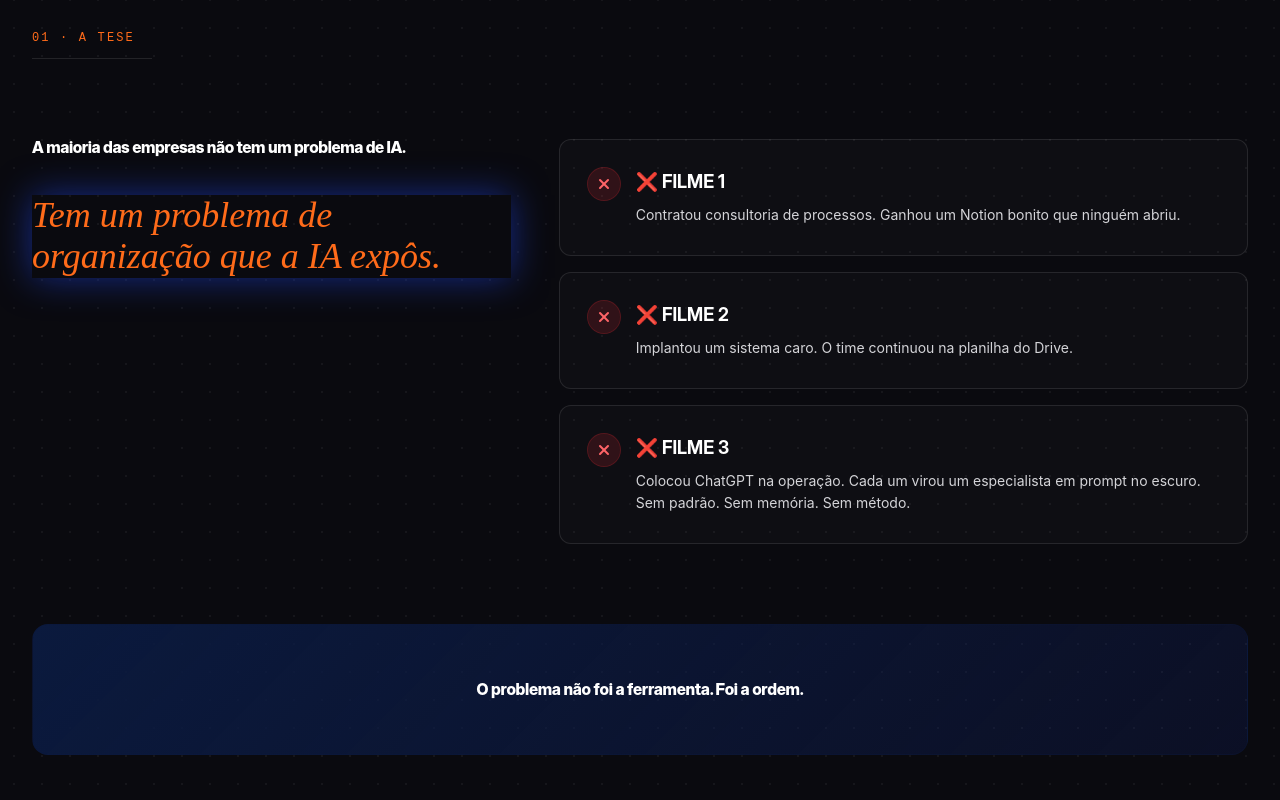
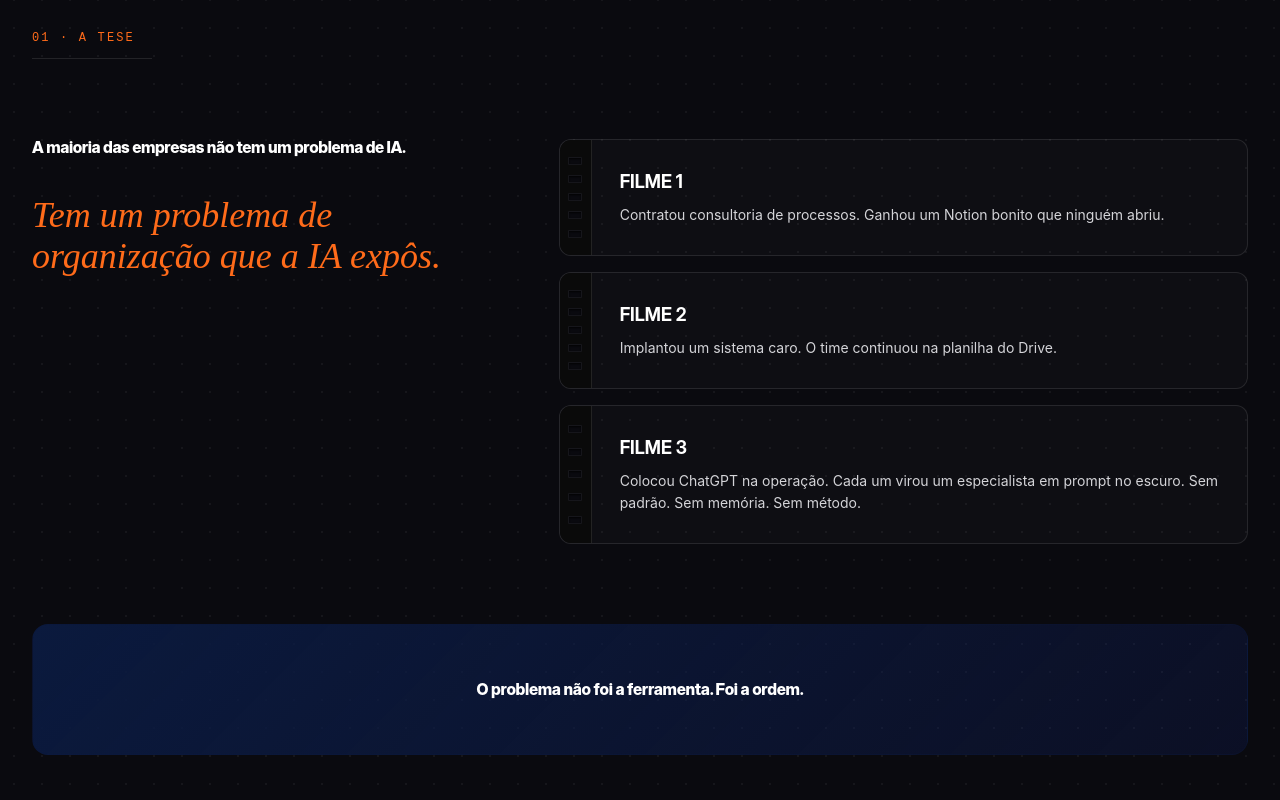
Before and after one commit to VanguardIA-Tech/pagina-institucional, a React (Vite) app: page / in a window 1280 px wide. Shown: the part 1020-1820 px from the top of the page. Built offline with nearby package versions, Linux system fonts and the light colour scheme.

Commit message:
style: remove individual card pricing, remove text glows, and design vintage filmstrip borders on Tese cards

```diff
--- a/src/components/sections/EscadaICIA.tsx
+++ b/src/components/sections/EscadaICIA.tsx
@@ -7,8 +7,6 @@ type Plano = {
   name: string
   tag?: { icon: 'star' | 'patent'; label: string }
   headline: string
-  price: string
-  priceCaption: string
   heightClass: string
   pxHeight: number
   inclui: string[]
@@ -26,10 +24,8 @@ const PLANOS: Plano[] = [
     level: '01',
     name: 'ICIA START',
     headline: 'A entrada estratégica.',
-    price: 'R$ 25k',
-    priceCaption: 'setup único · R$ 12,9k/mês',
-    heightClass: 'lg:h-[480px]',
-    pxHeight: 480,
+    heightClass: 'lg:h-[410px]',
+    pxHeight: 410,
     inclui: [
       'CNH da IA para áreas críticas',
       'Diagnóstico DEEP inicial',
@@ -49,10 +45,8 @@ const PLANOS: Plano[] = [
     name: 'ICIA CORE',
     tag: { icon: 'star', label: 'RECOMENDADO' },
     headline: 'A transformação multissetorial.',
-    price: 'R$ 65k',
-    priceCaption: 'setup + R$ 28,9k/mês',
-    heightClass: 'lg:h-[540px]',
-    pxHeight: 540,
+    heightClass: 'lg:h-[470px]',
+    pxHeight: 470,
     inclui: [
       'CNH da IA em múltiplas áreas',
       'DEEP + PEI completos',
@@ -75,10 +69,8 @@ const PLANOS: Plano[] = [
     name: 'ICIA OS',
     tag: { icon: 'patent', label: 'PATENTEADO' },
     headline: 'O sistema nervoso completo.',
-    price: 'Sob consulta',
-    priceCaption: 'a partir de R$ 180k/mês',
-    heightClass: 'lg:h-[600px]',
-    pxHeight: 600,
+    heightClass: 'lg:h-[530px]',
+    pxHeight: 530,
     inclui: [
       'Sistema entre sistemas',
       'Agentes orquestrados',
@@ -196,20 +188,7 @@ export default function EscadaICIA() {
                 </p>
               </div>
 
-              <div
-                className="px-7 py-5 border-y border-white/10"
-                style={{ background: 'rgba(255,255,255,0.02)' }}
-              >
-                <p
-                  className="font-display font-extrabold leading-none animate-pulse-glow"
-                  style={{ fontSize: '32px', color: p.color }}
-                >
-                  {p.price}
-                </p>
-                <p className="font-mono text-[11px] text-va-gray-500 mt-1">
-                  {p.priceCaption}
-                </p>
-              </div>
+              <div className="h-px bg-white/10 mx-7" />
 
               <div className="px-7 py-6 flex-1">
                 <p className="font-mono text-[10px] uppercase tracking-[0.2em] text-va-gray-500 mb-3">
--- a/src/components/sections/Hero.tsx
+++ b/src/components/sections/Hero.tsx
@@ -167,7 +167,7 @@ export default function Hero() {
                 href={CTA_PRIVATE}
                 target="_blank"
                 rel="noopener noreferrer"
-                className="inline-flex items-center justify-center gap-2 bg-va-blue-electric hover:bg-va-blue-glow text-white font-semibold px-7 py-4 rounded-full transition-colors text-base animate-pulse-glow"
+                className="inline-flex items-center justify-center gap-2 bg-va-blue-electric hover:bg-va-blue-glow text-white font-semibold px-7 py-4 rounded-full transition-colors text-base"
               >
                 EMPRESAS ▶
               </a>
--- a/src/components/sections/Tese.tsx
+++ b/src/components/sections/Tese.tsx
@@ -1,5 +1,4 @@
 import { motion } from 'framer-motion'
-import { X } from 'lucide-react'
 import RevealSection, { revealItemVariants } from '../ui/RevealSection'
 
 const FILMES = [
@@ -77,7 +76,7 @@ export default function Tese() {
             </h2>
 
             <p
-              className="mt-10 font-editorial italic text-va-orange-vivid leading-[1.15] text-balance animate-pulse-glow"
+              className="mt-10 font-editorial italic text-va-orange-vivid leading-[1.15] text-balance"
               style={{ fontSize: 'clamp(24px, 3vw, 36px)' }}
             >
               Tem um problema de organização que a IA expôs.
@@ -92,20 +91,24 @@ export default function Tese() {
                 initial="hidden"
                 whileInView="visible"
                 viewport={{ once: true, amount: 0.4 }}
-                className="border border-white/10 bg-white/[0.02] rounded-xl p-6 lg:p-7 hover:border-red-500/30 transition-colors"
+                className="border border-white/10 bg-white/[0.02] rounded-xl flex overflow-hidden hover:border-white/20 transition-colors group"
               >
-                <div className="flex items-start gap-4">
-                  <span className="shrink-0 inline-flex items-center justify-center w-8 h-8 rounded-full bg-red-500/15 text-red-400 ring-1 ring-red-500/30">
-                    <X size={16} strokeWidth={3} />
-                  </span>
-                  <div>
-                    <h3 className="font-display font-bold text-lg text-white mb-2">
-                      ❌ {f.title}
-                    </h3>
-                    <p className="text-sm text-va-gray-200 leading-relaxed">
-                      {f.body}
-                    </p>
-                  </div>
+                {/* Vintage Filmstrip Left Edge */}
+                <div className="w-8 shrink-0 bg-neutral-950 border-r border-white/10 flex flex-col justify-around py-3 items-center min-h-full">
+                  <div className="w-3.5 h-2 bg-va-black rounded-[1px] border border-white/5 shadow-[inset_0_1px_2px_rgba(0,0,0,0.8)]" />
+                  <div className="w-3.5 h-2 bg-va-black rounded-[1px] border border-white/5 shadow-[inset_0_1px_2px_rgba(0,0,0,0.8)]" />
+                  <div className="w-3.5 h-2 bg-va-black rounded-[1px] border border-white/5 shadow-[inset_0_1px_2px_rgba(0,0,0,0.8)]" />
+                  <div className="w-3.5 h-2 bg-va-black rounded-[1px] border border-white/5 shadow-[inset_0_1px_2px_rgba(0,0,0,0.8)]" />
+                  <div className="w-3.5 h-2 bg-va-black rounded-[1px] border border-white/5 shadow-[inset_0_1px_2px_rgba(0,0,0,0.8)]" />
+                </div>
+
+                <div className="p-6 lg:p-7 flex-1">
+                  <h3 className="font-display font-bold text-lg text-white mb-2">
+                    {f.title}
+                  </h3>
+                  <p className="text-sm text-va-gray-200 leading-relaxed">
+                    {f.body}
+                  </p>
                 </div>
               </motion.article>
             ))}
```
